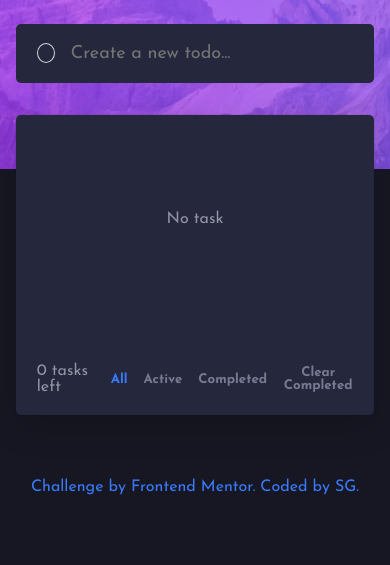
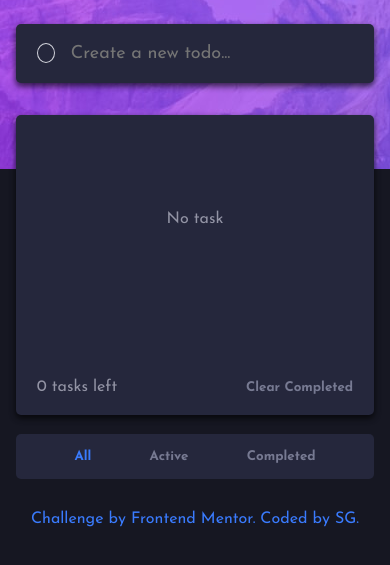
Before and after one commit to sukanyagurav/Todo-app, a plain HTML site: page index.html in a window 390 px wide. Shown: the part 131-696 px from the top of the page. Drawn offline with Linux system fonts and the light colour scheme.

Commit message:
added few mobile view design

```diff
--- a/index.html
+++ b/index.html
@@ -42,9 +42,12 @@
             <p  class="task-count"></p>
           </div>
           <div class="task-action">
-            <button class="btn active" id="all">All</button>
-            <button class="btn" id="active">Active</button>
-            <button  class="btn" id="completed">Completed</button>
+            <div class="main-action">
+
+              <button class="btn active" id="all">All</button>
+              <button class="btn" id="active">Active</button>
+              <button  class="btn" id="completed">Completed</button>
+            </div>
             <button class="btn clearAll">
               Clear Completed
             </button>
--- a/style.css
+++ b/style.css
@@ -41,7 +41,7 @@ body{
     flex-direction: column;
     transition: all 0.5s;
     min-height: 100vh;
-    gap:3rem;
+    gap:5rem;
     background-color: var(--light-gray-blue);
     font-family: "Josefin Sans", sans-serif;
     font-optical-sizing: auto;
@@ -54,7 +54,8 @@ body.dark{
 }
 body.dark .tasks,
 body.dark .new-task,
-body.dark .new-task input{
+body.dark .new-task input,
+body.dark .main-action{
     background-color: var(--dark-blue-2);
 }
 body.dark .task label{
@@ -125,6 +126,8 @@ main header h1{
     background-color: var(--light-gray);
     padding:1.2rem 1.3rem;
     border-radius: 5px;
+    box-shadow: rgba(0, 0, 0, 0.574) 0px 3px 6px, rgba(0, 0, 0, 0.23) 0px 3px 6px;
+
 }
 .new-task input{
     width: 100%;
@@ -146,7 +149,9 @@ main header h1{
     display: flex;
     flex-direction: column;
     justify-content: space-between;
-    box-shadow: rgba(0, 0, 0, 0.16) 0px 10px 36px 0px, rgba(0, 0, 0, 0.06) 0px 0px 0px 1px;
+    position: relative;
+    box-shadow: rgba(0, 0, 0, 0.574) 0px 3px 6px, rgba(0, 0, 0, 0.23) 0px 3px 6px;
+
 }
 .task-status{
     padding:1.2rem 1.3rem;
@@ -175,10 +180,23 @@ button{
 .task-action button:hover{
     color:var(--dark-gray-blue-2);
 }
-.task-action{
+
+.task-action,.main-action{
     display: flex;
     justify-content: space-evenly;
     gap:1rem;
+}
+@media (max-width:550px){
+    .main-action{
+        position: absolute;
+        bottom: -4rem;
+        left: 0;
+        right: 50%;
+        width: 100%;
+        background-color: var(--light-gray);
+        padding:1rem;
+        border-radius: 5px;
+    }
 }
 .tasks-left{
     display: flex;
```
